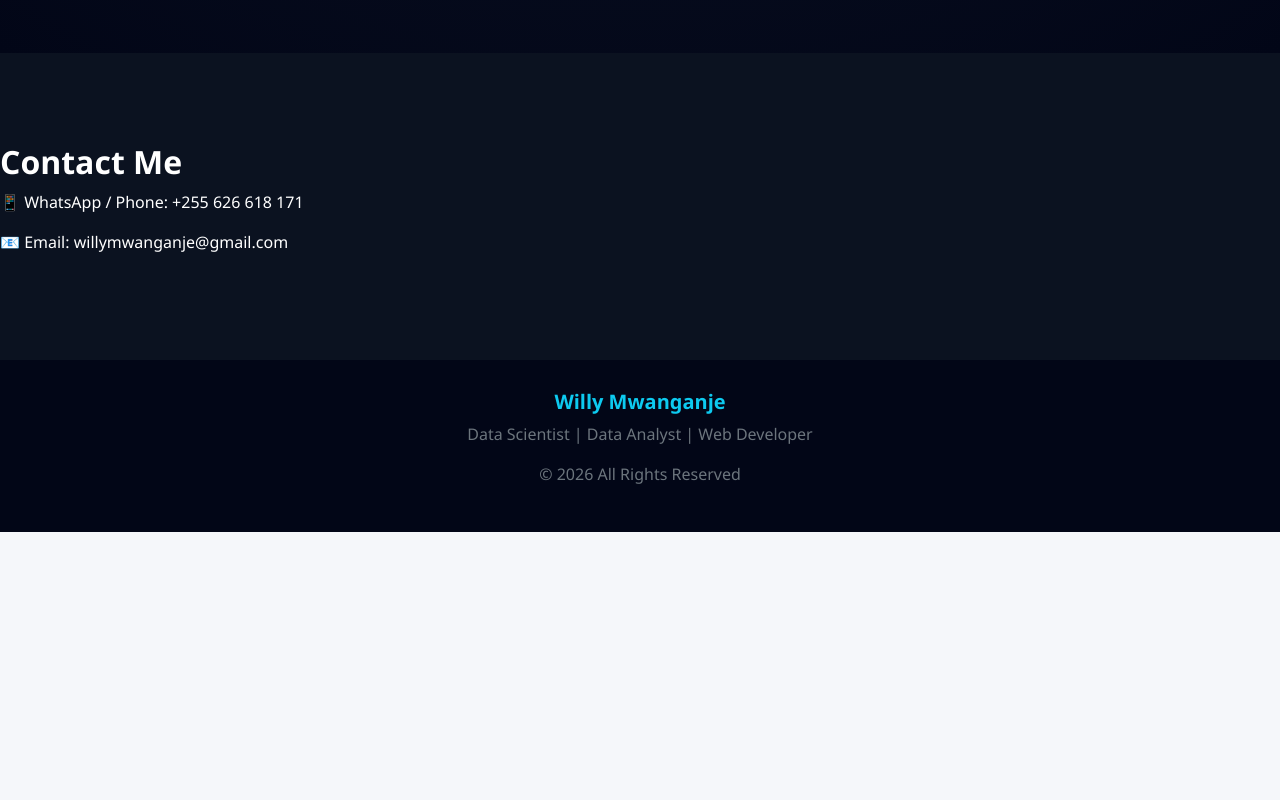
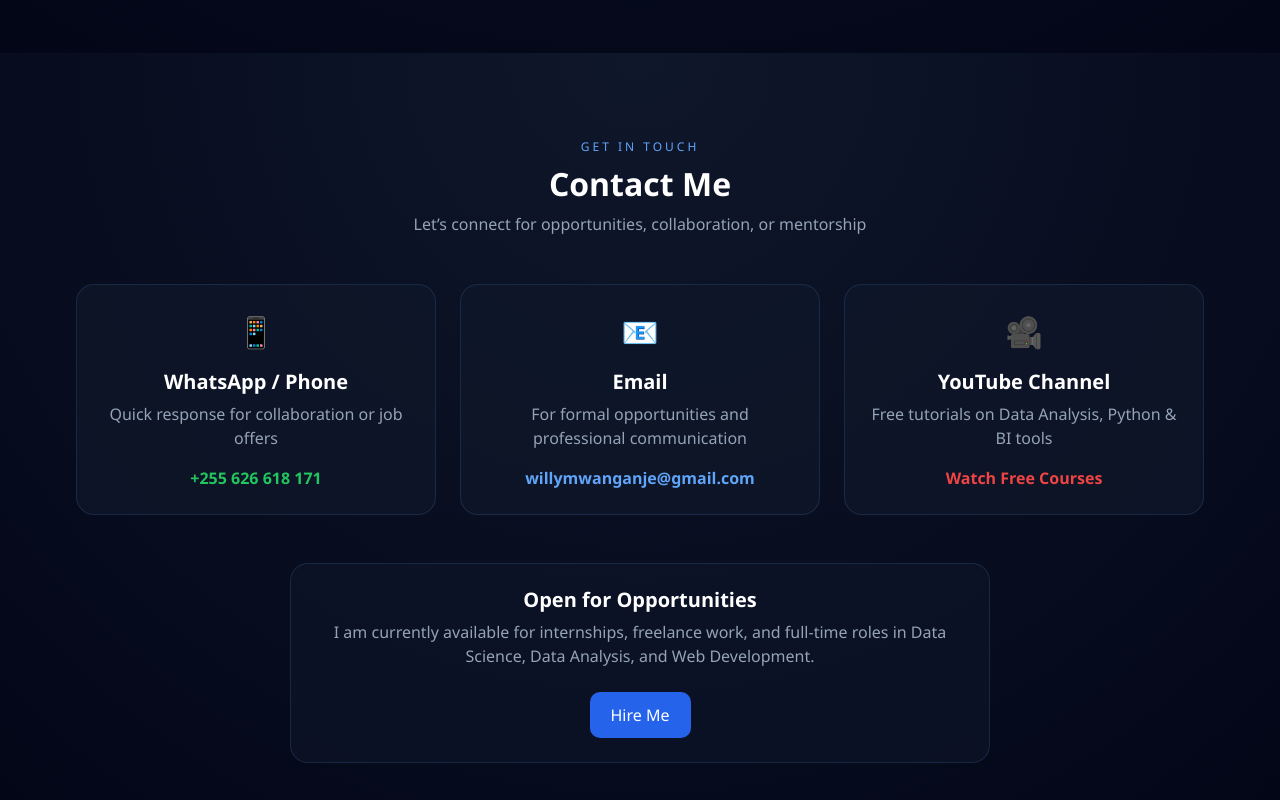
Before and after one commit to willymwanganje/portfolio-website, a React app in the folder frontend/: page / in a window 1280 px wide. Shown: the part 3680-4480 px from the top of the page. Before the commit the page ends 4212 px from the top, so only its background shows below. Built offline with nearby package versions, Linux system fonts and the light colour scheme; the HTML template or start-up script is replaced by a standard one.

Commit message:
Update Contact.jsx

```diff
--- a/frontend/src/components/Contact.jsx
+++ b/frontend/src/components/Contact.jsx
@@ -2,28 +2,196 @@ import React from "react";
 
 function Contact() {
   return (
-    <section id="contact" className="contact">
-      <h2>Contact Me</h2>
+    <section
+      id="contact"
+      style={{
+        background: "radial-gradient(circle at top, #0f172a, #020617)",
+        padding: "80px 0",
+        color: "#fff"
+      }}
+    >
+      <div className="container">
 
-      <div className="contact-info">
+        {/* HEADER */}
+        <div className="text-center mb-5">
+          <span style={{ color: "#60a5fa", letterSpacing: "3px", fontSize: "12px" }}>
+            GET IN TOUCH
+          </span>
 
-        <p>
-          📱 WhatsApp / Phone:{" "}
+          <h2 className="fw-bold mt-2">Contact Me</h2>
+
+          <p style={{ color: "#94a3b8" }}>
+            Let’s connect for opportunities, collaboration, or mentorship
+          </p>
+        </div>
+
+        <div className="row g-4 justify-content-center">
+
+          {/* WHATSAPP */}
+          <div className="col-md-4">
+
+            <div
+              className="p-4 text-center h-100"
+              style={{
+                background: "rgba(15, 23, 42, 0.75)",
+                border: "1px solid rgba(96,165,250,0.15)",
+                borderRadius: "18px",
+                transition: "0.3s",
+                cursor: "pointer"
+              }}
+              onMouseEnter={(e) => {
+                e.currentTarget.style.transform = "translateY(-8px)";
+                e.currentTarget.style.boxShadow =
+                  "0 20px 40px rgba(0,0,0,0.5)";
+              }}
+              onMouseLeave={(e) => {
+                e.currentTarget.style.transform = "translateY(0)";
+                e.currentTarget.style.boxShadow = "none";
+              }}
+            >
+
+              <div style={{ fontSize: "30px" }}>📱</div>
+
+              <h5 className="mt-3">WhatsApp / Phone</h5>
+
+              <p style={{ color: "#94a3b8" }}>
+                Quick response for collaboration or job offers
+              </p>
+
               <a
                 href="https://wa.me/255626618171"
                 target="_blank"
                 rel="noreferrer"
+                style={{ color: "#22c55e", textDecoration: "none", fontWeight: "600" }}
               >
                 +255 626 618 171
               </a>
+
+            </div>
+          </div>
+
+          {/* EMAIL */}
+          <div className="col-md-4">
+
+            <div
+              className="p-4 text-center h-100"
+              style={{
+                background: "rgba(15, 23, 42, 0.75)",
+                border: "1px solid rgba(96,165,250,0.15)",
+                borderRadius: "18px",
+                transition: "0.3s",
+                cursor: "pointer"
+              }}
+              onMouseEnter={(e) => {
+                e.currentTarget.style.transform = "translateY(-8px)";
+                e.currentTarget.style.boxShadow =
+                  "0 20px 40px rgba(0,0,0,0.5)";
+              }}
+              onMouseLeave={(e) => {
+                e.currentTarget.style.transform = "translateY(0)";
+                e.currentTarget.style.boxShadow = "none";
+              }}
+            >
+
+              <div style={{ fontSize: "30px" }}>📧</div>
+
+              <h5 className="mt-3">Email</h5>
+
+              <p style={{ color: "#94a3b8" }}>
+                For formal opportunities and professional communication
               </p>
 
-        <p>
-          📧 Email:{" "}
-          <a href="mailto:willymwanganje@gmail.com">
+              <a
+                href="mailto:willymwanganje@gmail.com"
+                style={{ color: "#60a5fa", textDecoration: "none", fontWeight: "600" }}
+              >
                 willymwanganje@gmail.com
               </a>
+
+            </div>
+          </div>
+
+          {/* YOUTUBE */}
+          <div className="col-md-4">
+
+            <div
+              className="p-4 text-center h-100"
+              style={{
+                background: "rgba(15, 23, 42, 0.75)",
+                border: "1px solid rgba(96,165,250,0.15)",
+                borderRadius: "18px",
+                transition: "0.3s",
+                cursor: "pointer"
+              }}
+              onMouseEnter={(e) => {
+                e.currentTarget.style.transform = "translateY(-8px)";
+                e.currentTarget.style.boxShadow =
+                  "0 20px 40px rgba(0,0,0,0.5)";
+              }}
+              onMouseLeave={(e) => {
+                e.currentTarget.style.transform = "translateY(0)";
+                e.currentTarget.style.boxShadow = "none";
+              }}
+            >
+
+              <div style={{ fontSize: "30px" }}>🎥</div>
+
+              <h5 className="mt-3">YouTube Channel</h5>
+
+              <p style={{ color: "#94a3b8" }}>
+                Free tutorials on Data Analysis, Python & BI tools
               </p>
+
+              <a
+                href="https://youtube.com"
+                target="_blank"
+                rel="noreferrer"
+                style={{ color: "#ef4444", textDecoration: "none", fontWeight: "600" }}
+              >
+                Watch Free Courses
+              </a>
+
+            </div>
+          </div>
+
+        </div>
+
+        {/* CTA BOTTOM */}
+        <div className="text-center mt-5">
+
+          <div
+            className="p-4 mx-auto"
+            style={{
+              maxWidth: "700px",
+              background: "rgba(15, 23, 42, 0.6)",
+              border: "1px solid rgba(96,165,250,0.15)",
+              borderRadius: "18px"
+            }}
+          >
+
+            <h5 className="fw-bold">Open for Opportunities</h5>
+
+            <p style={{ color: "#94a3b8" }}>
+              I am currently available for internships, freelance work, and full-time roles
+              in Data Science, Data Analysis, and Web Development.
+            </p>
+
+            <a
+              href="#"
+              className="btn mt-2"
+              style={{
+                background: "#2563eb",
+                color: "#fff",
+                padding: "10px 20px",
+                borderRadius: "10px"
+              }}
+            >
+              Hire Me
+            </a>
+
+          </div>
+
+        </div>
 
       </div>
     </section>
```
Lines whose indentation alone changed are shown as unchanged.
